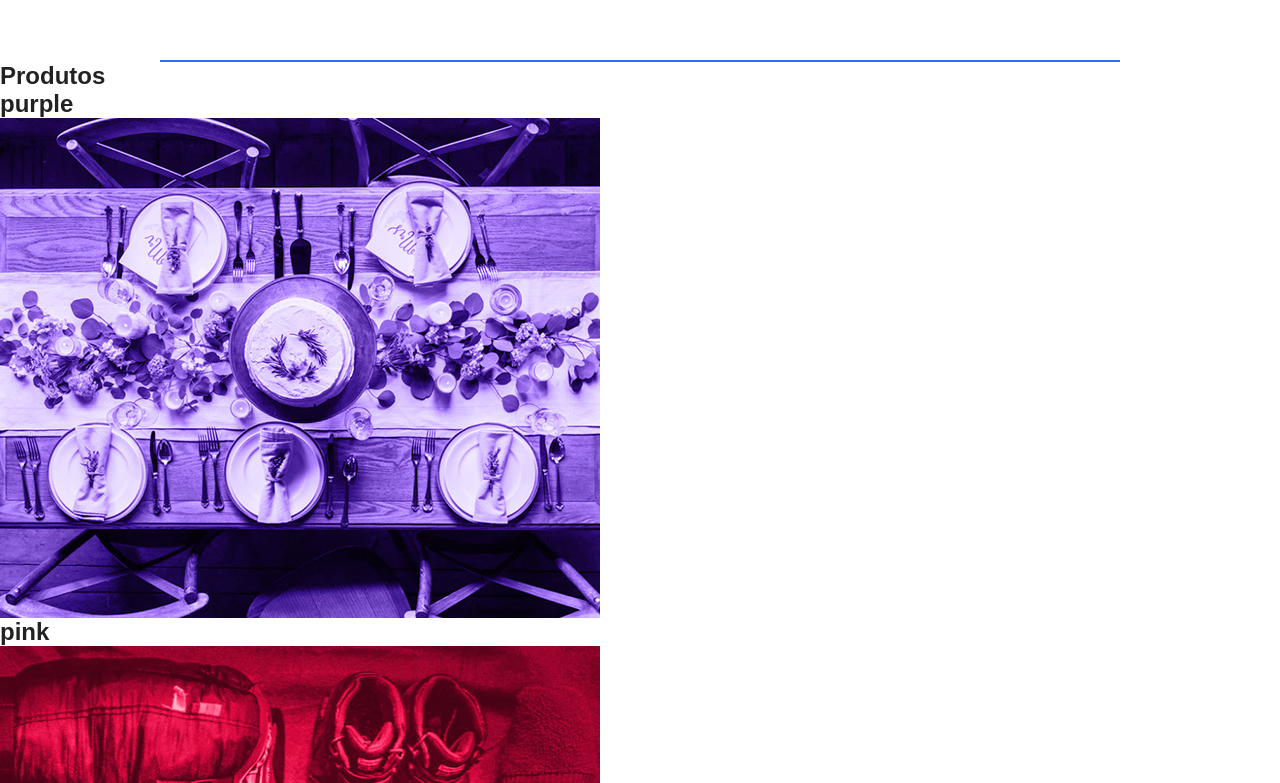
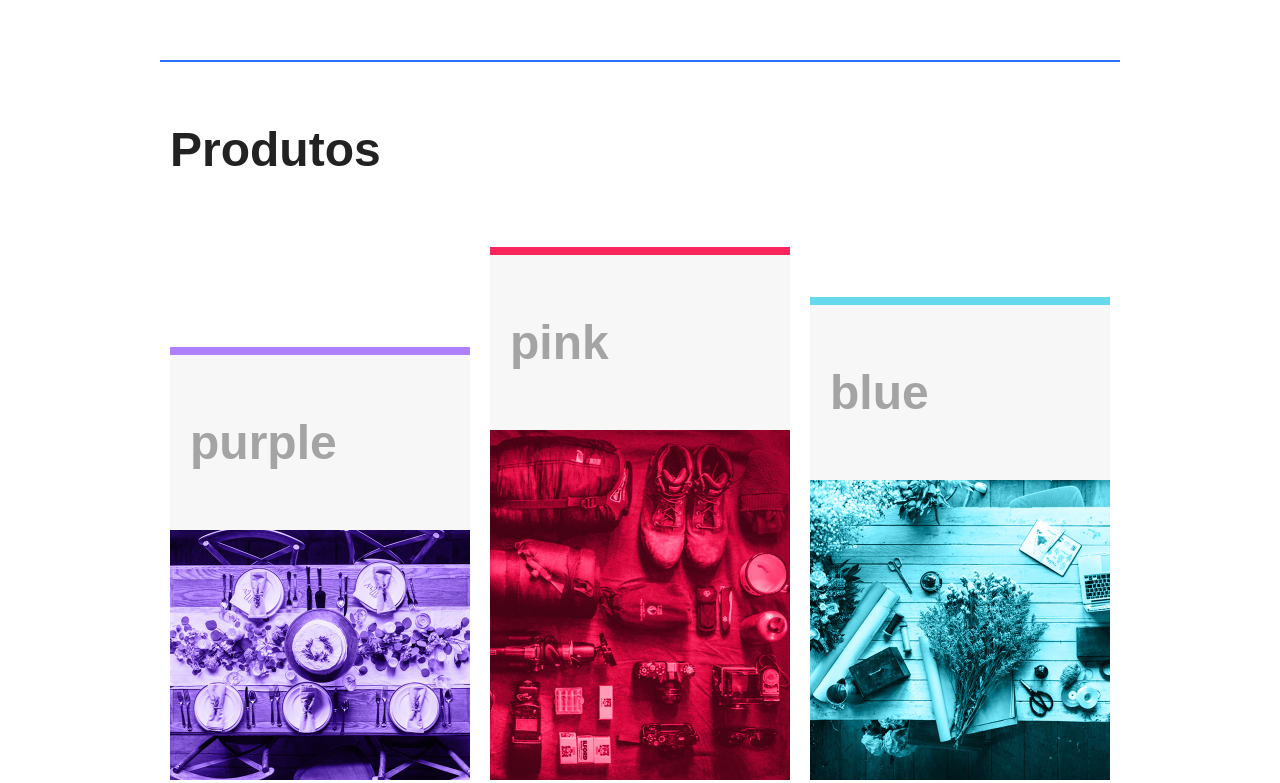
Before and after one commit to williamyalmeida/site, a plain HTML site: page index.html in a window 1280 px wide. Shown: the part 939-1722 px from the top of the page. Drawn offline with Linux system fonts and the light colour scheme.

Commit message:
estilizando produtos

```diff
--- a/estilo/site.css
+++ b/estilo/site.css
@@ -111,7 +111,10 @@ img {
     padding: 60px 0;
     display: flex;
     flex: wrap;
+    /* transition: 0.5s; */
 }
+
+
 
 .sobre-info {
     flex: 2 1 300px;
@@ -128,11 +131,53 @@ img {
     line-height: 1.4;
     margin-bottom: 1em;
     color: #7c7c7c;
-
 }
 
 .sobre-img {
     flex: 1 1 160px;
     margin: 0 10px;
+}
 
+/* produtos */
+
+.produtos {
+    max-width: 960px;
+    margin: 60px auto;
 }
+
+.produtos h1 {
+    font-size: 3em;
+    margin: 0 10px 60px 10px;
+}
+
+.produtos-container {
+    display: flex;
+    flex-wrap: wrap;
+    /* max-width: 960px;
+    margin: 0 auto; */
+    align-items: flex-end;
+}
+
+.produtos-item {
+    flex: 1 1 175px;
+    margin: 10px;
+}
+
+.produtos-item h2 {
+    font-size: 3em;
+    color:#a4a4a4;
+    background: #f7f7f7;
+    padding: 60px 20px;
+}
+
+.purple {
+    border-top: 8px solid #ae81ff;
+}
+
+.pink {
+    border-top: 8px solid #f9265e;
+}
+
+.blue {
+    border-top: 8px solid #66d9eb;
+}
--- a/index.html
+++ b/index.html
@@ -40,25 +40,25 @@
             <p>O que temos que ter sempre em mente é que a determinação clara de objetivos afeta positivamente a correta previsão das condições inegavelmente apropriadas objetivos.</p>
         </div>
         <div class="sobre-img">
-            <img src="./img/sobre1.jpg" alt="sobre 1">
+            <img src="./img/sobre1.jpg" alt="sobre 1" draggable="false">
         </div>
         <div class="sobre-img">
-            <img src="./img/sobre2.jpg" alt="sobre 2">
+            <img src="./img/sobre2.jpg" alt="sobre 2" draggable="false">
         </div>
     </section>
 
     <section class="produtos" id="produtos">
         <h1>Produtos</h1>
         <div class="produtos-container">
-            <div class="produto-item purple">
+            <div class="produtos-item purple">
                 <h2>purple</h2>
                 <img src="img/produtos1.jpg" alt="">
             </div>
-            <div class="produto-item pink">
+            <div class="produtos-item pink">
                 <h2>pink</h2>
                 <img src="img/produtos2.jpg" alt="">
             </div>
-            <div class="produto-item blue">
+            <div class="produtos-item blue">
                 <h2>blue</h2>
                 <img src="img/produtos3.jpg" alt="">
             </div>
```
